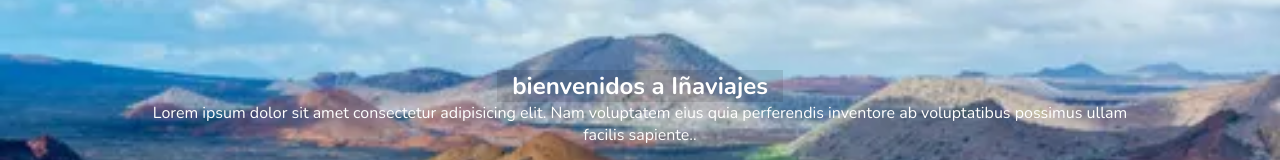
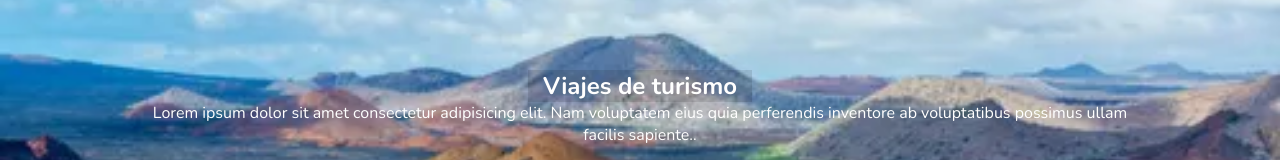
Before and after one commit to inakii22/i-aviajes, a plain HTML site: page index.html in a window 1280 px wide. Shown: the part 312-472 px from the top of the page. Drawn offline with nearby package versions, Linux system fonts and the light colour scheme.

Commit message:
cambiamos de titulo

```diff
--- a/index.html
+++ b/index.html
@@ -25,7 +25,7 @@
     </header>
     <main>
         <section class="imagenprincipal">
-            <h2>bienvenidos a Iñaviajes</h2>
+            <h2>Viajes de turismo</h2>
             <p>Lorem ipsum dolor sit amet consectetur adipisicing elit. Nam voluptatem eius quia perferendis inventore ab voluptatibus possimus ullam facilis sapiente..</p>
         </section>
         <section class="tarjetitas">
```
